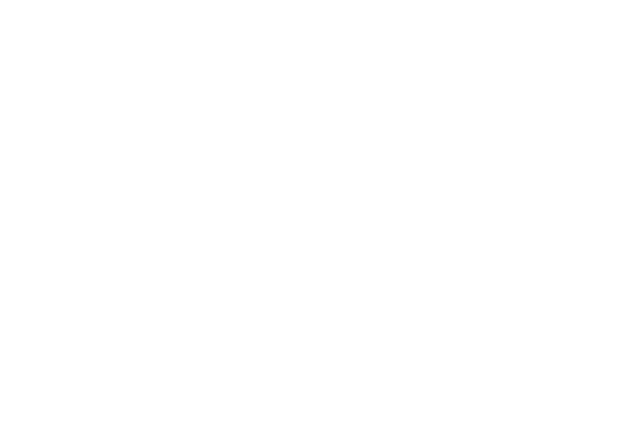
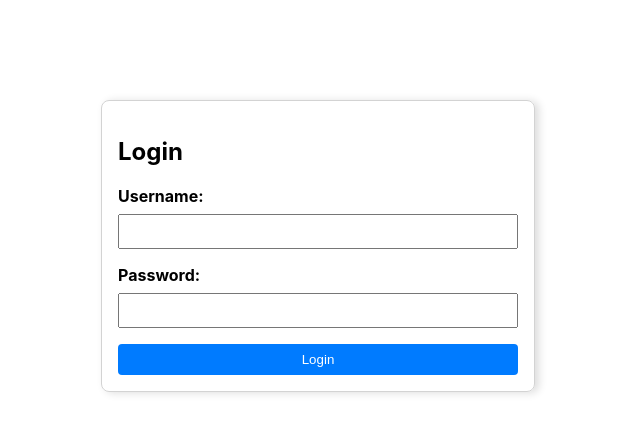
Before and after one commit to Munch42/ENSF381-Lab9, a React (Create React App) app in the folder ensf381-lab9/: page / in a window 1280 px wide. Shown: the top 432 px of the page, without its empty margins (322-962 px from the left). Built offline with nearby package versions, Linux system fonts and the light colour scheme.

Commit message:
added the login section

```diff
--- /dev/null
+++ b/ensf381-lab9/src/Login.css
@@ -0,0 +1,45 @@
+
+.login-box {
+    max-width: 400px;
+    margin: 100px auto;
+    padding: 1rem;
+    border: 1px solid lightgray;
+    border-radius: 8px;
+    box-shadow: 4px 1px 8px #ddd;
+  }
+
+  .login-form {
+    display: flex;
+    flex-direction: column;
+  }
+
+  .form-field {
+    display: flex;
+    flex-direction: column;
+    margin-bottom: 1rem;
+  }
+
+  .form-field input {
+    padding: 0.5rem;
+
+  }
+  .form-field label {
+    margin-bottom: 0.5rem;
+    font-weight: bold;
+  }
+
+  .login-button {
+    background-color: #007BFF;
+    color: white;
+    padding: 0.5rem 1rem;
+    border: none;
+    border-radius: 4px;
+  }
+
+  .login-button:hover {
+    background-color: #0050FF;
+  }
+
+  .error-message {
+    color: red;
+  }
--- a/ensf381-lab9/src/Login.js
+++ b/ensf381-lab9/src/Login.js
@@ -1,9 +1,60 @@
-function Login() {
+import React, { useState } from 'react';
+import { useNavigate } from 'react-router-dom';
+import './Login.css';
+
+const Login = () => {
+  const [username, setUsername] = useState('');
+  const [password, setPassword] = useState('');
+  const [errorMessage, setErrorMessage] = useState('');
+  const navigate = useNavigate();
+
+  const handleLogin = async (e) => {
+    e.preventDefault();
+
+    const response = await fetch('http://localhost:5000/validate_login', {
+      method: 'POST',
+      headers: { 'Content-Type': 'application/json' },
+      body: JSON.stringify({ username, password }),
+    });
+
+    const data = await response.json();
+
+    if (data.success) {
+      navigate('/predict');
+    } else {
+      setErrorMessage(data.message || 'Invalid credentials.');
+    }
+  };
+
   return (
-    <div>
-
+    <div className="login-box">
+      <form onSubmit={handleLogin} className="login-form">
+        <h2>Login</h2>
+        <div className="form-field">
+          <label>Username:</label>
+          <input
+            type="text"
+            required
+            value={username}
+            onChange={(e) => setUsername(e.target.value)}
+          />
+        </div>
+        <div className="form-field">
+          <label>Password:</label>
+          <input
+            type="password"
+            required
+            value={password}
+            onChange={(e) => setPassword(e.target.value)}
+          />
+        </div>
+        <button type="submit" className="login-button">
+          Login
+        </button>
+        {errorMessage && <p className="error-message">{errorMessage}</p>}
+      </form>
     </div>
   );
-}
+};
 
 export default Login;
```
Also changed, not shown: 1 other file (tests, documents, lock files or other folders).
